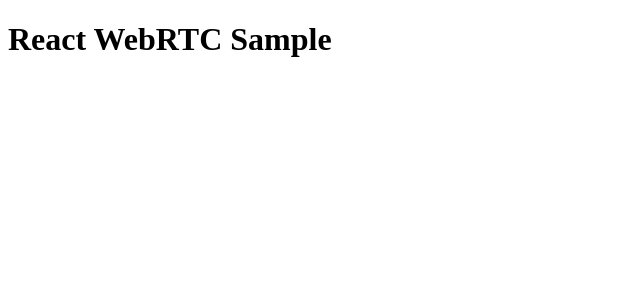
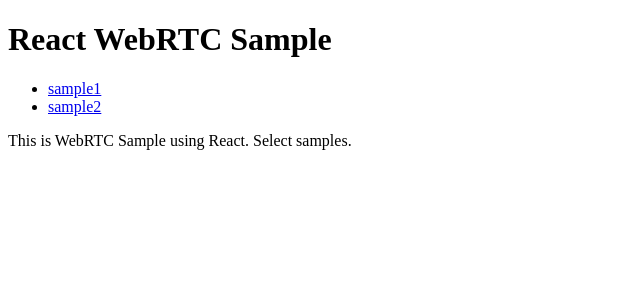
Before and after one commit to macinjoke/react-webrtc-sample, a React app: page / in a window 1280 px wide. Shown: the top 300 px of the page, without its empty margins (0-640 px from the left). Built offline with nearby package versions, Linux system fonts and the light colour scheme; no server answers; the HTML template or start-up script is replaced by a standard one.

Commit message:
add routing

```diff
--- a/src/components/App.tsx
+++ b/src/components/App.tsx
@@ -1,11 +1,28 @@
 import React from 'react'
+import { BrowserRouter, Route, Link } from 'react-router-dom'
 import Sample1 from './Sample1'
+import Sample2 from './Sample2'
+import Top from './Top'
+
+console.log(Link)
 
 const App: React.FC = () => (
-  <div>
-    <h1>React WebRTC Sample</h1>
-    <Sample1 />
-  </div>
+  <BrowserRouter>
+    <Link to="/" style={{ textDecoration: 'none', color: 'black' }}>
+      <h1>React WebRTC Sample</h1>
+    </Link>
+    <ul>
+      <li>
+        <Link to="/sample1">sample1</Link>
+      </li>
+      <li>
+        <Link to="/sample2">sample2</Link>
+      </li>
+    </ul>
+    <Route exact path="/" component={Top} />
+    <Route path="/sample1" component={Sample1} />
+    <Route path="/sample2" component={Sample2} />
+  </BrowserRouter>
 )
 
 export default App
--- /dev/null
+++ b/src/components/Sample2.tsx
@@ -0,0 +1,18 @@
+import React from 'react'
+
+interface Props {}
+
+/**
+ * TODO
+ */
+class Sample2 extends React.Component {
+  public constructor(props: Props) {
+    super(props)
+  }
+
+  public render() {
+    return <div>hello2</div>
+  }
+}
+
+export default Sample2
--- /dev/null
+++ b/src/components/Top.tsx
@@ -0,0 +1,12 @@
+import React from 'react'
+
+/**
+ * トップ画面
+ */
+const Top = () => (
+  <div>
+    <p>This is WebRTC Sample using React. Select samples.</p>
+  </div>
+)
+
+export default Top
--- a/webpack.config.js
+++ b/webpack.config.js
@@ -16,5 +16,6 @@
   },
   devServer: {
     contentBase: 'dist',
+    historyApiFallback: true,
   },
 }
```
